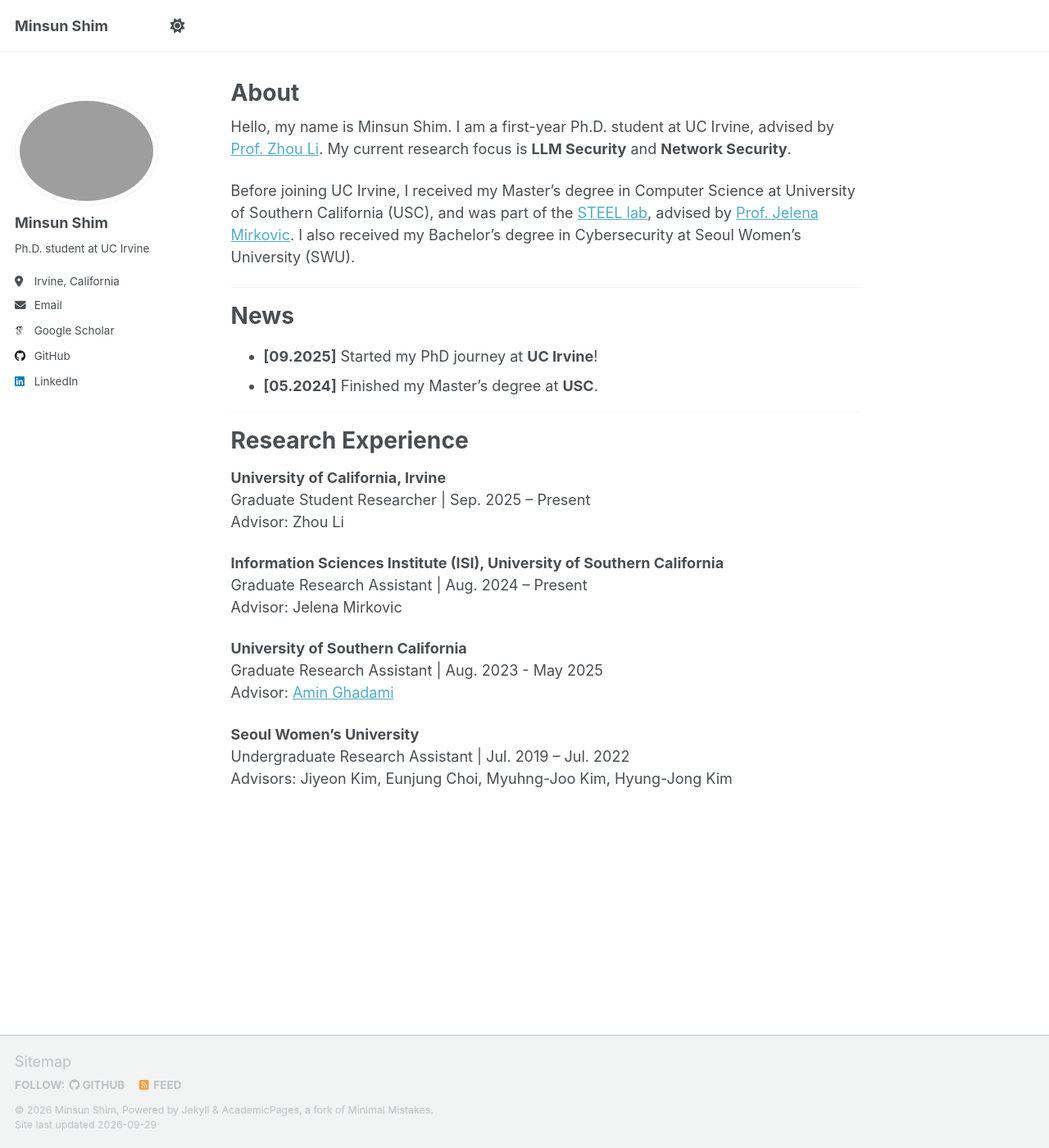
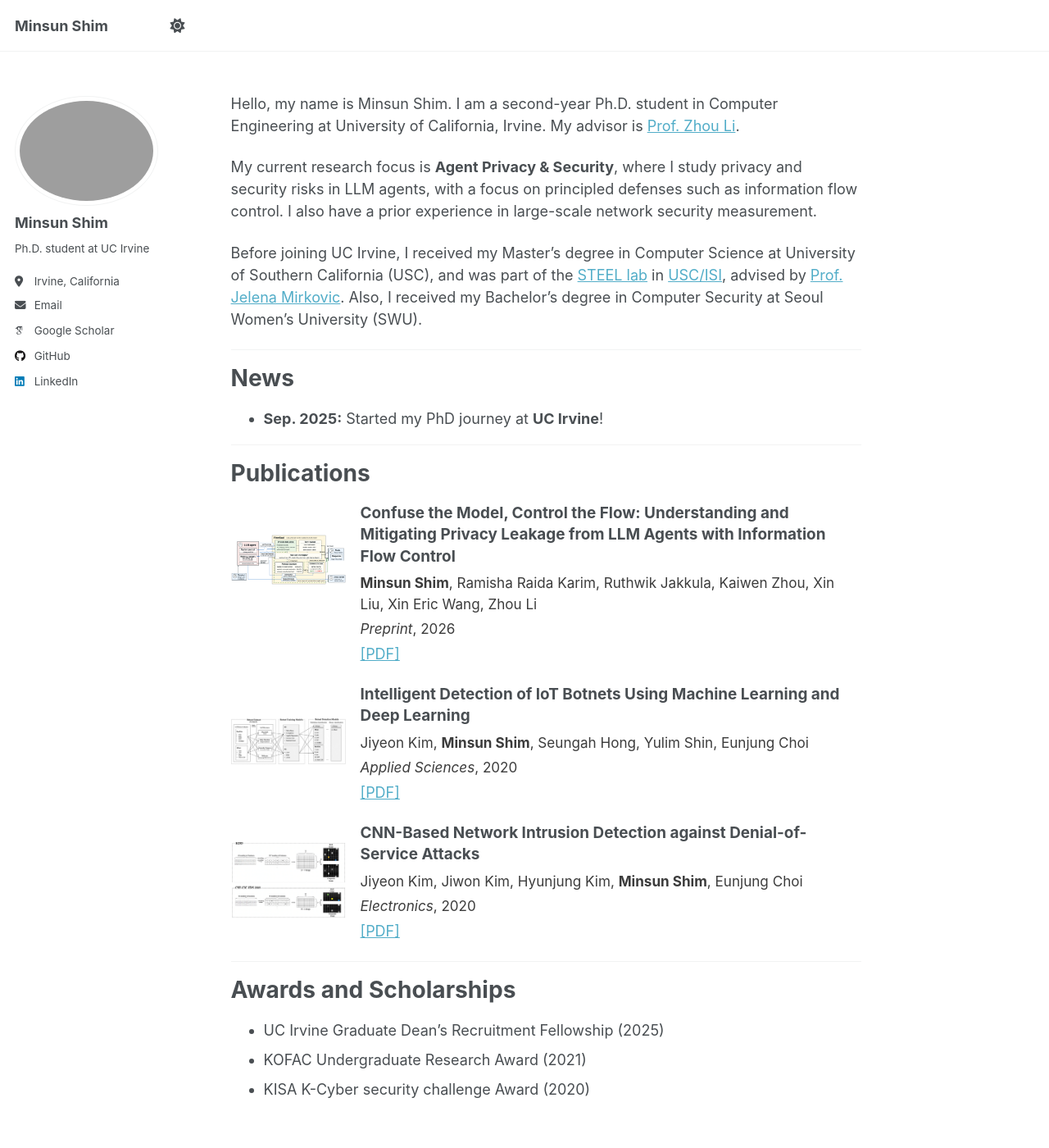
Before and after one commit to minsunsh/minsunsh.github.io, a Jekyll site: the page built from _pages/about.md, in a window 1280 px wide and 1400 px high. Shown: the whole window at 82% size. Built offline with Jekyll 4.4.1, drawn with Linux system fonts in a browser that asks for light colours; some web fonts are replaced; a script that is not in the unit is left out.

Commit message:
layout changed

```diff
--- a/_pages/about.md
+++ b/_pages/about.md
@@ -1,28 +1,129 @@
 ---
 permalink: /
-title: "About"
+title: ""
 author_profile: true
 redirect_from:
   - /about/
   - /about.html
 ---
 
-Hello, my name is Minsun Shim. I am a first-year Ph.D. student at UC Irvine, advised by [Prof. Zhou Li](https://faculty.sites.uci.edu/zhouli/). My current research focus is **LLM Security** and **Network Security**.
+Hello, my name is Minsun Shim. I am a second-year Ph.D. student in Computer Engineering at University of California, Irvine. My advisor is [Prof. Zhou Li](https://faculty.sites.uci.edu/zhouli/).
 
-Before joining UC Irvine, I received my Master's degree in Computer Science at University of Southern California (USC), and was part of the [STEEL lab](https://steel.isi.edu/), advised by [Prof. Jelena Mirkovic](https://www.isi.edu/people-mirkovic/).
-I also received my Bachelor's degree in Cybersecurity at Seoul Women's University (SWU).
+My current research focus is **Agent Privacy & Security**, where I study privacy and security risks in LLM agents, with a focus on principled defenses such as information flow control. I also have a prior experience in large-scale network security measurement.
+
+Before joining UC Irvine, I received my Master's degree in Computer Science at University of Southern California (USC), and was part of the [STEEL lab](https://steel.isi.edu/) in [USC/ISI](https://www.isi.edu/), advised by [Prof. Jelena Mirkovic](https://www.isi.edu/people-mirkovic/). Also, I received my Bachelor's degree in Computer Security at Seoul Women's University (SWU).
 
 ------
 
 News
 ======
-- **[09.2025]** Started my PhD journey at **UC Irvine**!
-- **[05.2024]** Finished my Master's degree at **USC**.
+- **Sep. 2025:** Started my PhD journey at **UC Irvine**!
+<!-- - **[05.2024]** Finished my Master's degree at **USC**. -->
 <!-- [09-22-2025] Excited to start my PhD journey at UCI! -->
 
 <!-- - [MathJax](https://www.mathjax.org/) for mathematical equations -->
 
 ------
+
+Publications
+======
+<div class="publication-card">
+  <img src="{{ '/images/flowseal.png' | relative_url }}" alt="Publication preview" />
+  <div class="publication-card__content">
+    <h3>Confuse the Model, Control the Flow: Understanding and Mitigating Privacy Leakage from LLM Agents with Information Flow Control</h3>
+    <p class="publication-authors"><strong>Minsun Shim</strong>, Ramisha Raida Karim, Ruthwik Jakkula, Kaiwen Zhou, Xin Liu, Xin Eric Wang, Zhou Li</p>
+    <p class="publication-authors"><em>Preprint</em>, 2026</p>
+    <p><a href="{{ 'https://arxiv.org/abs/2609.14003' | relative_url }}" target="_blank" rel="noopener">[PDF]</a></p>
+  </div>
+</div>
+
+<div class="publication-card">
+  <img src="{{ '/images/intelligent_botnet.png' | relative_url }}" alt="Publication preview" />
+  <div class="publication-card__content">
+    <h3>Intelligent Detection of IoT Botnets Using Machine Learning and Deep Learning</h3>
+    <p class="publication-authors">Jiyeon Kim, <strong>Minsun Shim</strong>, Seungah Hong, Yulim Shin, Eunjung Choi</p>
+    <p class="publication-authors"><em>Applied Sciences</em>, 2020</p>
+    <p><a href="{{ 'https://www.mdpi.com/2076-3417/10/19/7009' | relative_url }}" target="_blank" rel="noopener">[PDF]</a></p>
+  </div>
+</div>
+
+<div class="publication-card">
+  <img src="{{ '/images/cnn_based.png' | relative_url }}" alt="Publication preview" />
+  <div class="publication-card__content">
+    <h3>CNN-Based Network Intrusion Detection against Denial-of-Service Attacks</h3>
+    <p class="publication-authors">Jiyeon Kim, Jiwon Kim, Hyunjung Kim, <strong>Minsun Shim</strong>, Eunjung Choi</p>
+    <p class="publication-authors"><em>Electronics</em>, 2020</p>
+    <p><a href="{{ 'https://www.mdpi.com/2079-9292/9/6/916' | relative_url }}" target="_blank" rel="noopener">[PDF]</a></p>
+  </div>
+</div>
+
+<style>
+  .publication-card {
+    display: flex;
+    align-items: flex-start;
+    gap: 1rem;
+    margin-top: 1rem;
+    padding: 0;
+    border: none;
+    border-radius: 0;
+    background: transparent;
+  }
+
+  .publication-card img {
+    width: 140px;
+    height: 140px;
+    object-fit: contain;
+    object-position: center;
+    border-radius: 0;
+    box-shadow: none;
+    flex-shrink: 0;
+    background: #ffffff;
+    padding: 0;
+    display: block;
+    margin: 0 auto;
+  }
+
+  .publication-card__content {
+    flex: 1;
+  }
+
+  .publication-card__content h3 {
+    margin: 0 0 0.35rem;
+    font-size: 1.05rem !important;
+    line-height: 1.4;
+  }
+
+  .publication-card__content p {
+    margin: 0.25rem 0;
+  }
+
+  .publication-authors {
+    color: #3c3c3c;
+    font-size: 0.95rem !important;
+  }
+
+  @media (max-width: 600px) {
+    .publication-card {
+      flex-direction: column;
+    }
+
+    .publication-card img {
+      width: 100%;
+      max-width: 220px;
+      height: auto;
+    }
+  }
+</style>
+
+------
+
+Awards and Scholarships
+======
+- UC Irvine Graduate Dean’s Recruitment Fellowship (2025)
+- KOFAC Undergraduate Research Award (2021)
+- KISA K-Cyber security challenge Award (2020)
+
+<!-- ------
 
 Research Experience
 ======
```
Also changed, not shown: other parts of _pages/about.md (+1 -5 lines), images/cnn_based.png (added), images/flowseal.png (added), images/intelligent_botnet.png (added).
